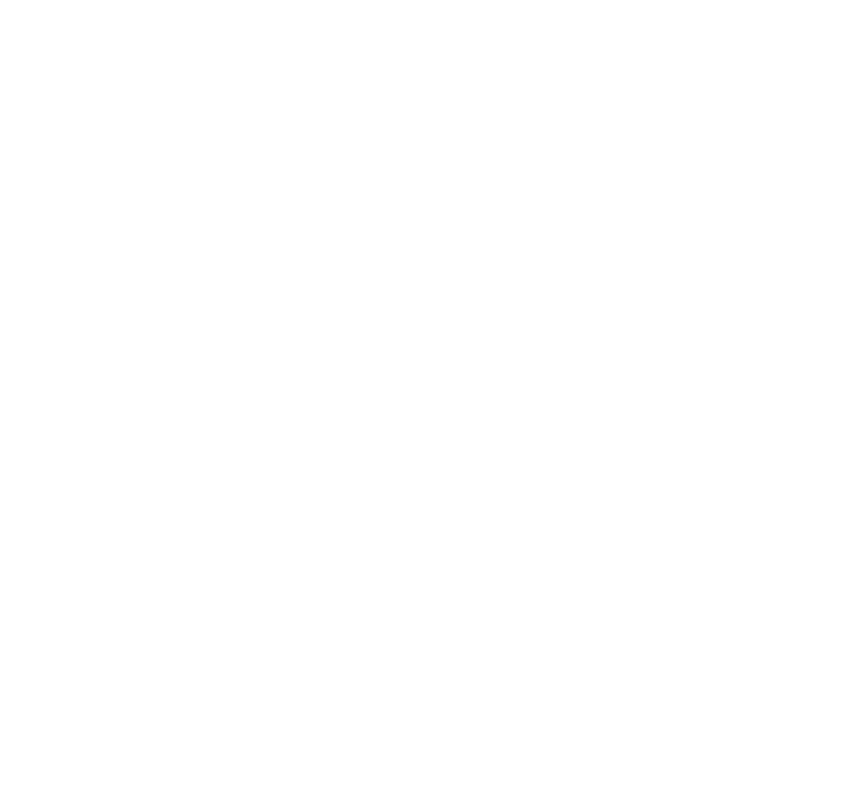
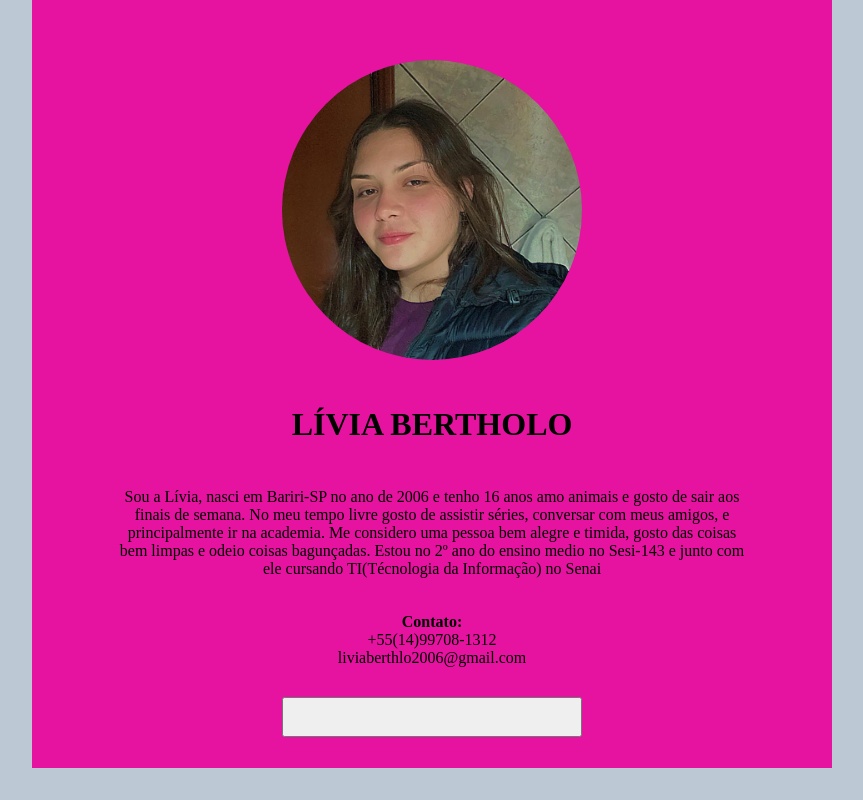
Before and after one commit to lilibertholo/atividade02, a plain HTML site: page index.html in a window 1280 px wide. Shown: the whole page, without its empty margins (208-1071 px from the left). Drawn offline with Linux system fonts and the light colour scheme.

Commit message:
alterações do perfil

```diff
--- a/assets/main.js
+++ b/assets/main.js
@@ -0,0 +1 @@
+document.addEventListener( "click" , trocaCor );
--- a/assets/style.css
+++ b/assets/style.css
@@ -0,0 +1,46 @@
+body {
+    margin: 0 auto;
+    background-color: rgb(188, 201, 213);
+}
+main{
+    background-color: rgb(229, 19, 159);
+    text-align: center;
+    width: 800px;
+    margin: 0 auto;
+    padding: 30px 0px;
+}
+main>h1{
+    padding-top: 25px;
+}
+.sobre-mim{
+
+    padding: 5px 50px;
+    border-radius: 20px;
+    width: 80%;
+    margin: auto;
+    margin-top: 40px;
+}
+.detalhes>span {
+    display: block;
+}
+.detalhes{
+    margin-top: 30px;
+    margin-bottom: 30px;
+}
+figure{
+    width: 300px;
+    height: 300px;
+    border-radius: 50%;
+    overflow: hidden;
+    margin: 0 auto;
+    margin-top: 30px;
+}
+img{
+    height: 100%;
+    width: 100%;
+    object-fit: cover;
+}
+button{
+    width: 300px;
+    height: 40px;
+}
--- a/index.html
+++ b/index.html
@@ -8,5 +8,26 @@
 </head>
 <body>
     <script src="assets/main.js"></script>
+    <body>
+        <main>
+            <figure>
+                <img src="assets/EU.jpg" alt="foto da livia">
+            </figure>
+            <h1>LÍVIA BERTHOLO</h1>
+            <article class="sobre-mim">
+                <span>Sou a Lívia, nasci em Bariri-SP no ano de 2006 e tenho 16 anos</span>
+                <span>amo animais e gosto de sair aos finais de semana.</span>
+                <span>No meu tempo livre gosto de assistir séries, conversar com meus amigos, e principalmente ir na academia.</span>
+                <span>Me considero uma pessoa bem alegre e timida, gosto das coisas bem limpas e odeio coisas bagunçadas.</span>
+                <span>Estou no 2º ano do ensino medio no Sesi-143 e junto com ele cursando TI(Técnologia da Informação) no Senai</span>
+            </article>
+            <article class="detalhes">
+                <span><strong>Contato:</strong></span>
+                <span>+55(14)99708-1312</span>
+                <span>liviaberthlo2006@gmail.com</span>
+            </article>
+            <button onclick="botao()"></button>
+        </main>
+    </body>
 </body>
 </html>
```
Also changed, not shown: assets/EU.jpg (added).
